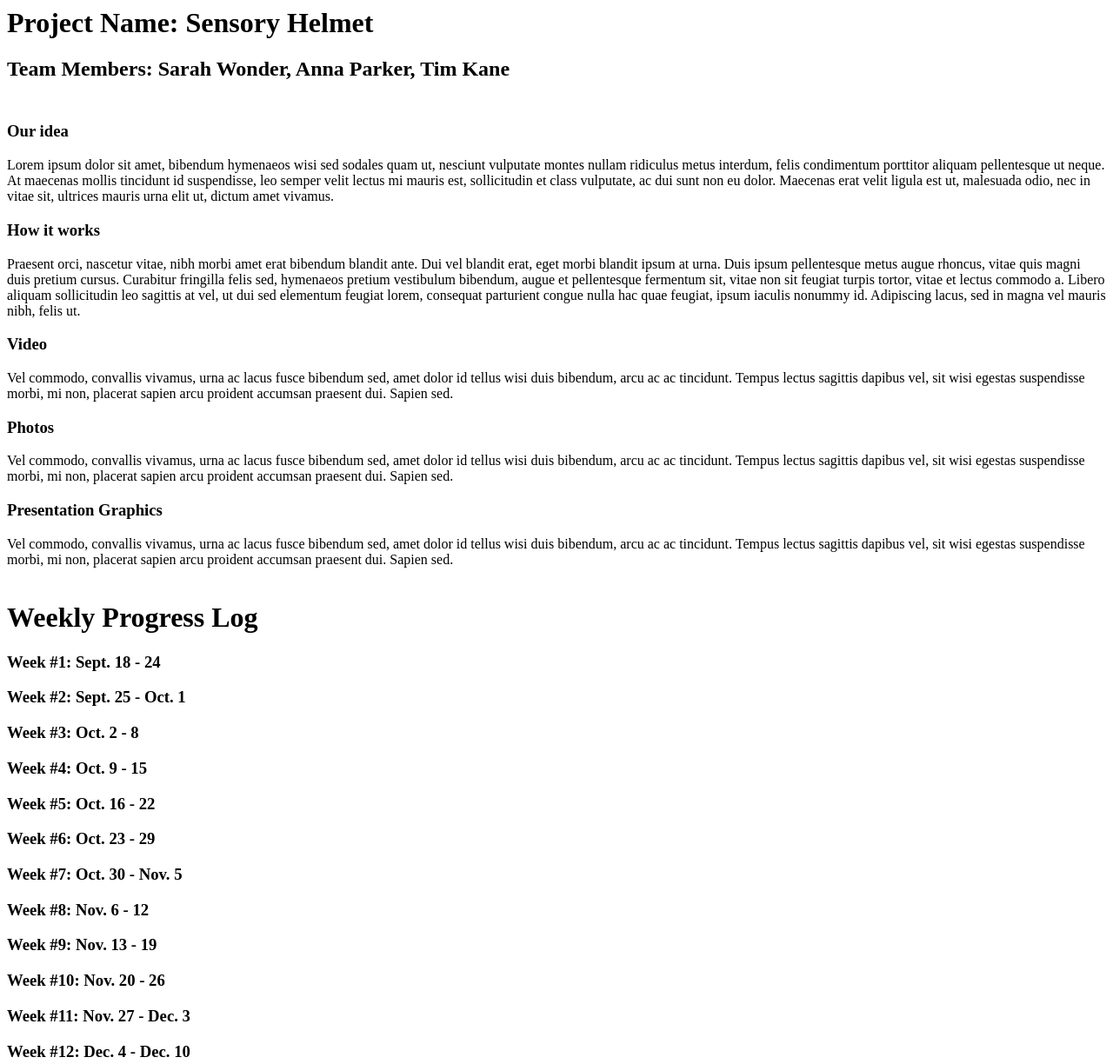
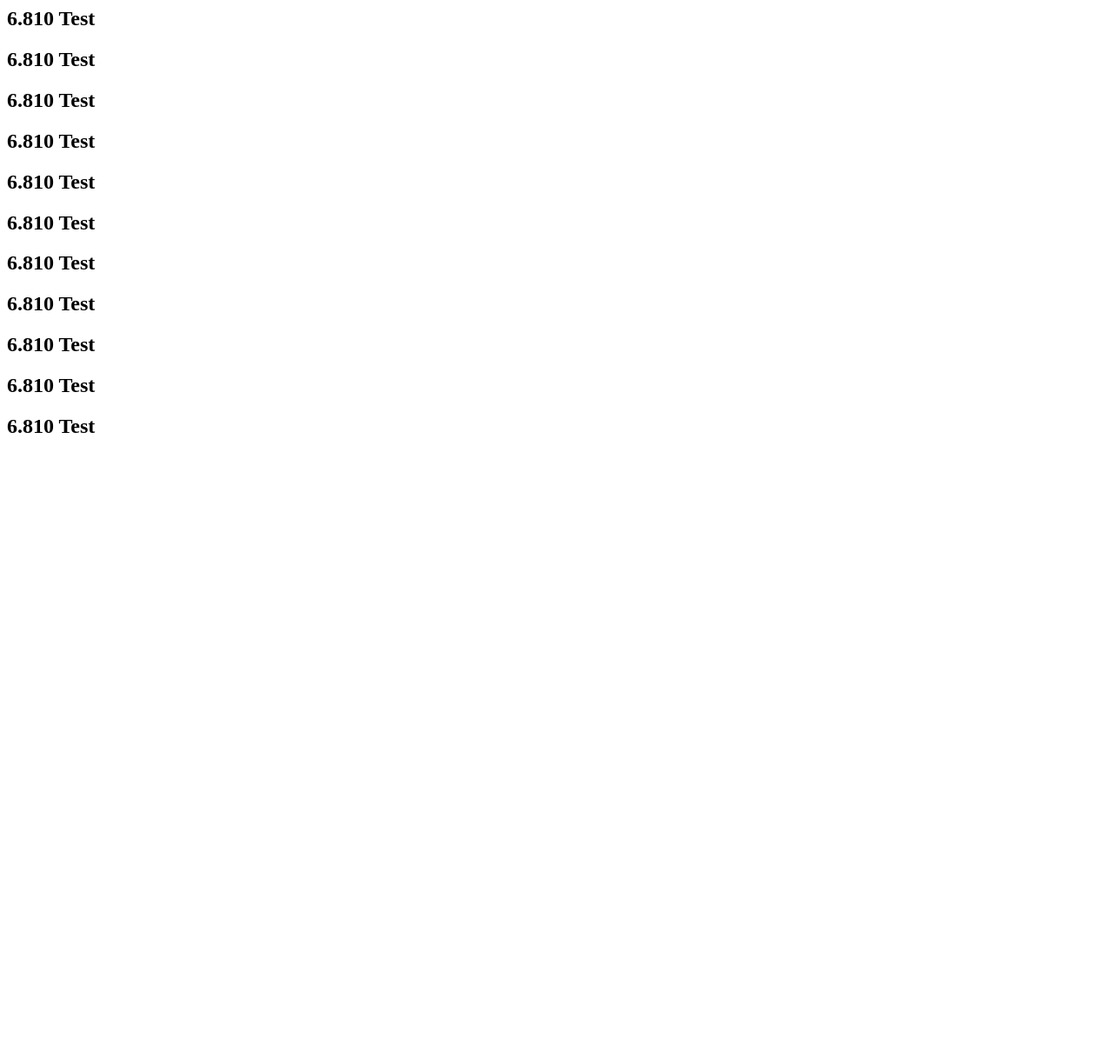
Before and after one commit to stefaniemueller/stefaniemueller.github.io, a plain HTML site: page 6810/index.html in a window 1280 px wide. Shown: the top 1224 px of the page at 87% size. After the commit the page ends 800 px from the top, so only its background shows below. Drawn offline with Linux system fonts and the light colour scheme.

Commit message:
replace test file

```diff
--- a/6810/index.html
+++ b/6810/index.html
@@ -1,71 +1,20 @@
-<html><head>
-<meta http-equiv="content-type" content="text/html; charset=UTF-8">
+<html>
+<head>
 <title></title>
 </head>
 <body>
 
-<h1><b>Project Name:</b> Sensory Helmet<br>
-</h1><h2><b>Team Members:</b> Sarah Wonder, Anna Parker, Tim Kane
+<h2>6.810 Test</h2>
+<h2>6.810 Test</h2>
+<h2>6.810 Test</h2>
+<h2>6.810 Test</h2>
+<h2>6.810 Test</h2>
+<h2>6.810 Test</h2>
+<h2>6.810 Test</h2>
+<h2>6.810 Test</h2>
+<h2>6.810 Test</h2>
+<h2>6.810 Test</h2>
+<h2>6.810 Test</h2>
 
-<br><br>
-
-
-</h2><h3>Our idea</h3>
-Lorem ipsum dolor sit amet, bibendum hymenaeos wisi sed sodales quam ut,
- nesciunt vulputate montes nullam ridiculus metus interdum, felis
-condimentum porttitor aliquam pellentesque ut neque. At maecenas mollis
-tincidunt id suspendisse, leo semper velit lectus mi mauris est,
-sollicitudin et class vulputate, ac dui sunt non eu dolor. Maecenas erat
- velit ligula est ut, malesuada odio, nec in vitae sit, ultrices mauris
-urna elit ut, dictum amet vivamus.
-
-<h3>How it works</h3>
-Praesent orci, nascetur vitae, nibh morbi amet erat bibendum blandit
-ante. Dui vel blandit erat, eget morbi blandit ipsum at urna. Duis ipsum
- pellentesque metus augue rhoncus, vitae quis magni duis pretium cursus.
- Curabitur fringilla felis sed, hymenaeos pretium vestibulum bibendum,
-augue et pellentesque fermentum sit, vitae non sit feugiat turpis
-tortor, vitae et lectus commodo a. Libero aliquam sollicitudin leo
-sagittis at vel, ut dui sed elementum feugiat lorem, consequat
-parturient congue nulla hac quae feugiat, ipsum iaculis nonummy id.
-Adipiscing lacus, sed in magna vel mauris nibh, felis ut.
-
-<h3>Video</h3>
-Vel commodo, convallis vivamus, urna ac lacus fusce bibendum sed, amet
-dolor id tellus wisi duis bibendum, arcu ac ac tincidunt. Tempus lectus
-sagittis dapibus vel, sit wisi egestas suspendisse morbi, mi non,
-placerat sapien arcu proident accumsan praesent dui. Sapien sed.
-
-<h3>Photos</h3>
-Vel commodo, convallis vivamus, urna ac lacus fusce bibendum sed, amet
-dolor id tellus wisi duis bibendum, arcu ac ac tincidunt. Tempus lectus
-sagittis dapibus vel, sit wisi egestas suspendisse morbi, mi non,
-placerat sapien arcu proident accumsan praesent dui. Sapien sed.
-
-<h3>Presentation Graphics</h3>
-Vel commodo, convallis vivamus, urna ac lacus fusce bibendum sed, amet
-dolor id tellus wisi duis bibendum, arcu ac ac tincidunt. Tempus lectus
-sagittis dapibus vel, sit wisi egestas suspendisse morbi, mi non,
-placerat sapien arcu proident accumsan praesent dui. Sapien sed.
-
-<br><br>
-
-<h1><b>Weekly Progress Log</b><br>
-
-</h1><h3>Week #1: Sept. 18 - 24</h3>
-<h3>Week #2: Sept. 25 - Oct. 1</h3>
-<h3>Week #3: Oct. 2 - 8</h3>
-<h3>Week #4: Oct. 9 - 15</h3>
-<h3>Week #5: Oct. 16 - 22</h3>
-<h3>Week #6: Oct. 23 - 29</h3>
-<h3>Week #7: Oct. 30 - Nov. 5</h3>
-<h3>Week #8: Nov. 6 - 12</h3>
-<h3>Week #9: Nov. 13 - 19</h3>
-<h3>Week #10: Nov. 20 - 26</h3>
-<h3>Week #11: Nov. 27 - Dec. 3</h3>
-<h3>Week #12: Dec. 4 - Dec. 10</h3>
-<h3>Week #13: Dec. 11 - Dec. 17</h3>
-
-
-
-</body></html>
+</body>
+</html>
```
Also changed, not shown: 1 other file.
